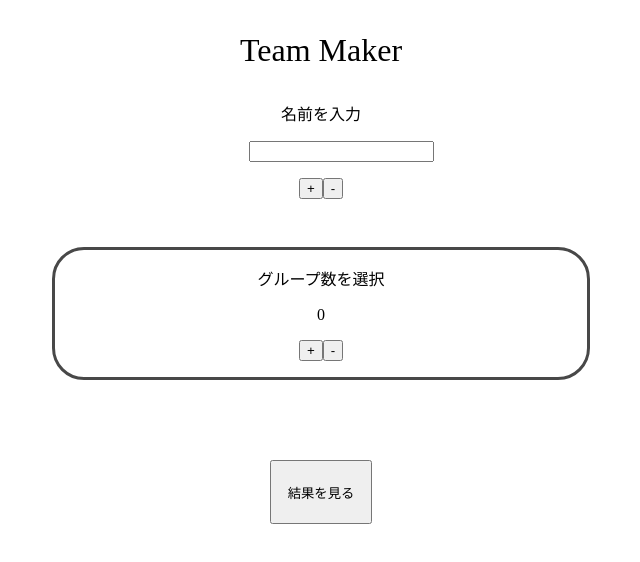
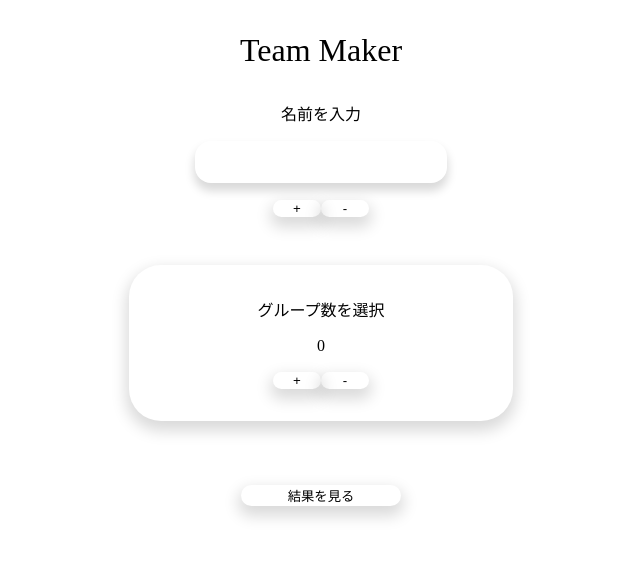
Before and after one commit to mercy34mercy/Shfflecard, a React (Create React App) app: page / in a window 1280 px wide. Shown: the top 562 px of the page, without its empty margins (319-959 px from the left). Built offline with nearby package versions, Linux system fonts and the light colour scheme.

Commit message:
css修正

```diff
--- a/public/index.html
+++ b/public/index.html
@@ -1,5 +1,5 @@
 <!DOCTYPE html>
-<html lang="en">
+<html lang="ja">
   <head>
     <meta charset="utf-8" />
     <link rel="icon" href="%PUBLIC_URL%/favicon.ico" />
--- /dev/null
+++ b/src/Createinputbar.css
@@ -0,0 +1,21 @@
+.listinput input{
+    display: table-cell;
+    vertical-align: middle;
+    width: 80%;
+    border:none;
+    height: 1.5rem;
+    font-size: large;
+}
+
+.listinput{
+    display: table;
+    margin: auto;
+    padding: 0.5rem;
+    border-radius: 1rem;
+    box-shadow: 0 7px 10px 1px rgba(0,0,0,.15);
+    margin-bottom: 1rem;
+}
+
+  input[type=text]:focus {
+    outline: none;
+  }
--- a/src/Createinputbar.tsx
+++ b/src/Createinputbar.tsx
@@ -1,4 +1,5 @@
 import React from 'react';
+import './Createinputbar.css'
 
 type props = {
     handlechange: any,
@@ -22,7 +23,7 @@ export const Inputbar = (props: props) => {
         }
     }
     return (
-        <div>
+        <div className='listinput'>
             <input type="text" value={inputvalue} onKeyPress={pressEnter} onChange={onhandlechange} />
         </div>
     )
--- a/src/ListInputbar.css
+++ b/src/ListInputbar.css
@@ -2,3 +2,6 @@
     color: black;
     font-size: 2rem;
 }
+ul {
+    margin: auto;
+}
--- a/src/ListInputbar.tsx
+++ b/src/ListInputbar.tsx
@@ -46,7 +46,7 @@ export const Listinputbar = () => {
                         for (let i = 0; i < barindex; i++) {
                             list.push(<Inputbar key={i} index={i} handlechange={setmember} statevalue={member} barindex={barindex} handlechangeindex={setbarindex}></Inputbar>);
                         }
-                        return <ul>{list}</ul>;
+                        return <div>{list}</div>;
                     }())
                 }
             </div>
--- /dev/null
+++ b/src/SetIndexButton.css
@@ -0,0 +1,14 @@
+.indexbutton button {
+    background: transparent;
+    border-radius: 1rem;
+    max-width: 3rem;
+    max-height: 3rem;
+    width: 10%;
+    height: 10%;
+    border: none;
+    box-shadow: 0 7px 15px 3px rgba(0,0,0,.15);
+}
+
+.indexbutton {
+    margin-top: 1rem;
+}
--- a/src/Start.css
+++ b/src/Start.css
@@ -1,10 +1,22 @@
 .start{
     margin-left: auto;
     margin-right: auto;
-    padding: 1rem 1rem;
+    padding: 2rem;
     margin-top: 3rem;
     width: 40%;
+    max-width: 20rem;
     border-radius: 2rem;
-    border: 3px solid;
-    border-color: #484848;
+    border: none;
+    box-shadow: 0 7px 15px 3px rgba(0,0,0,.15);
 }
+
+.groupbutton button{
+    background: transparent;
+    border: none;
+    box-shadow: 0 7px 15px 3px rgba(0,0,0,.15);
+    border-radius: 1rem;
+    max-width: 3rem;
+    max-height: 3rem;
+    width: 30%;
+    height: 10%;
+}
--- a/src/Start.tsx
+++ b/src/Start.tsx
@@ -19,7 +19,7 @@ export const Start = (props:props) => {
             <div>
                 <p>{ props.people }</p>
             </div>
-            <div>
+            <div className="groupbutton">
                 <button onClick={props.handlegroupchangeup}>+</button>
                 <button onClick={props.handlegroupchangedown}>-</button>
             </div>
--- a/src/gotoResult.css
+++ b/src/gotoResult.css
@@ -1,5 +1,14 @@
-.button{
-    margin-top: 5rem;
-    height: 4rem;
-    padding: 1rem;
+.gotoresult button{
+    background: transparent;
+    border: none;
+    box-shadow: 0 7px 15px 3px rgba(0,0,0,.15);
+    border-radius: 1rem;
+    max-width: 10rem;
+    max-height: 3rem;
+    width: 30%;
+    height: 10%;
 }
+
+.gotoresult {
+    margin-top: 4rem;
+}
--- a/src/gotoResultButtton.tsx
+++ b/src/gotoResultButtton.tsx
@@ -1,11 +1,14 @@
 import './gotoResult.css'
 
 type props = {
-    handlechange:any
+    handlechange: any
 }
 
-export const GotoResult = (props:props) => {
+export const GotoResult = (props: props) => {
     return (
-        <button className="button" onClick={props.handlechange}>結果を見る</button>
+        <div className='gotoresult'>
+            <button onClick={props.handlechange}>結果を見る</button>
+        </div>
+
     )
 }
--- a/src/setindexbutton.tsx
+++ b/src/setindexbutton.tsx
@@ -1,3 +1,5 @@
+import './SetIndexButton.css'
+
 type props = {
     handlechangeindex: any,
     handleindex:number
@@ -12,7 +14,7 @@ export const Indexbutton = (props:props) => {
     }
 
     return (
-        <div>
+        <div className="indexbutton">
             <button onClick={handlechangeup}>+</button>
             <button onClick={handlechangedown}>-</button>
         </div>
```
